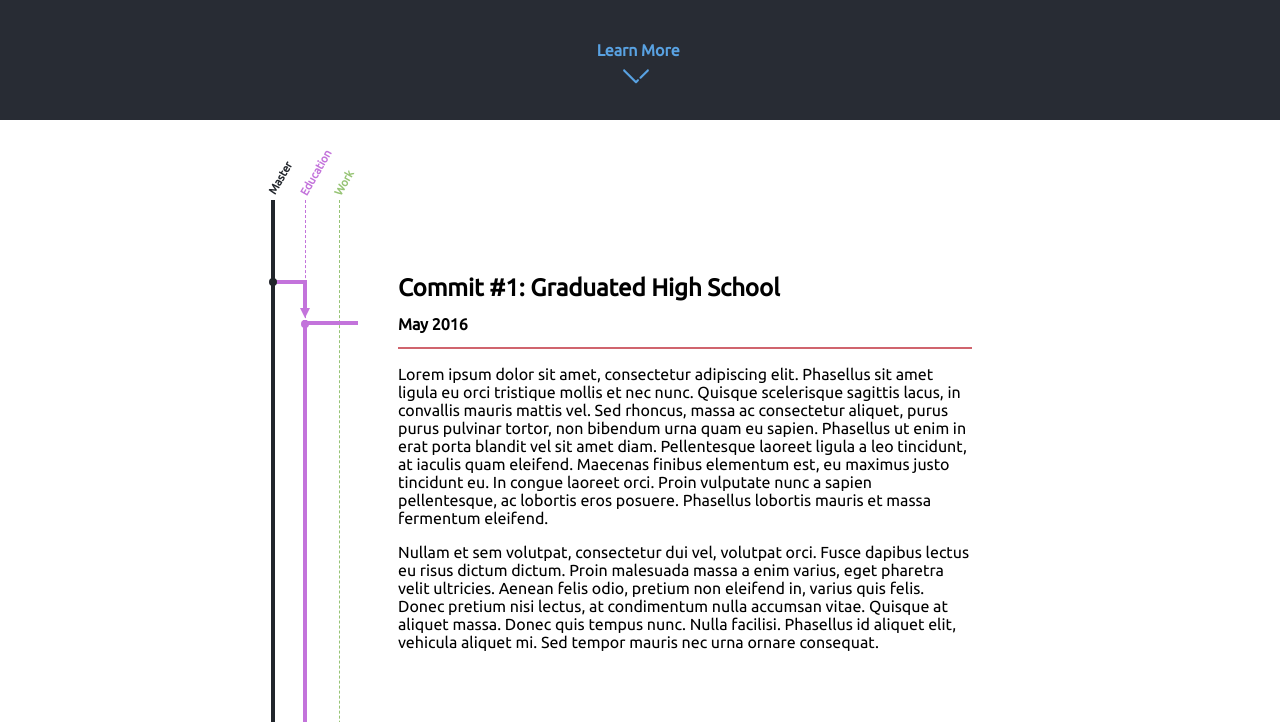
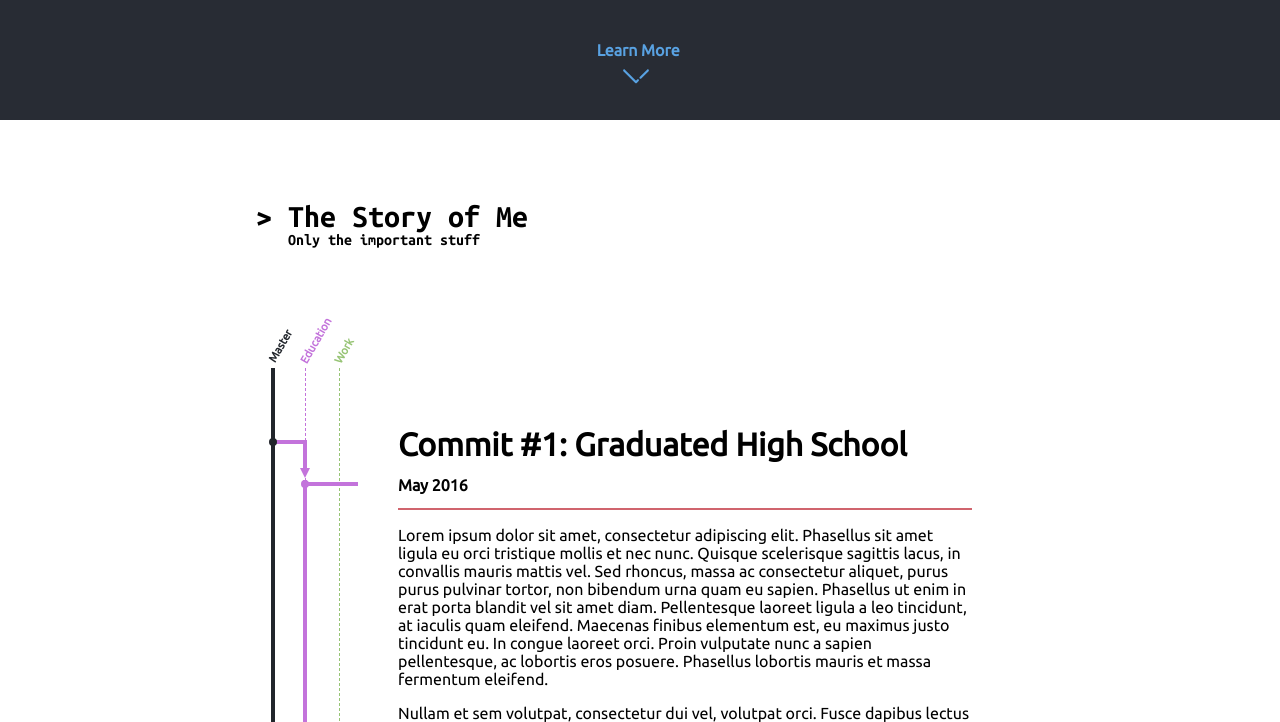
Before and after one commit to zachwood0s/PersonalSite, a plain HTML site: page index.html in a window 1280 px wide. Shown: the part 520-1242 px from the top of the page. Drawn offline with Linux system fonts and the light colour scheme.

Commit message:
Finished up some rendering issues with the timeline

```diff
--- a/css/main.scss
+++ b/css/main.scss
@@ -48,6 +48,31 @@ a{
     text-decoration: none;
 }
 section{
+
+    .title{
+        @extend %monospace;
+
+        h1{
+            margin-top:2.5em;
+        }
+        h3{
+            margin-bottom:2.5em;
+        }
+    }
+
+    h1{
+        font-size:2em;
+        margin-top:2em;
+        margin-bottom:0px;
+    }
+    h3{
+        font-size:1em;
+        margin-top:0px;
+        margin-left:32px;
+        margin-bottom:2em;
+    }
+
+
     min-height:200px;
     width:100%;
 
@@ -100,20 +125,28 @@ section{
             font-size:1.2em;
             margin-top:10px;
             margin-bottom:30px;
+            margin-left:0;
         }
     }
 
     .content{
+        display:flex;
         width:60%;
         margin-left:20%;
+        flex-flow: row wrap;
+        .title{
+            position:relative;
+            flex: 1 100%;
+        }
     }
 }
 
 .branch{
+
     position: relative;
-    float:left;
     margin:80px 15px;
-    height:200%;
+    padding-bottom:50px;
+    height:inherit;
     width:4px;
     box-sizing: border-box;
     &#work{
@@ -139,8 +172,9 @@ section{
 #commits{
     width:80%;
     margin-left:20px;
-    margin-top:100px;
-    float:left;
+    margin-top:40px;
+
+    padding-bottom:120px;
 }
 .commit{
     margin:20px;
@@ -169,7 +203,7 @@ section{
     &:after, &:before{
         content:"";
         position:absolute;
-        top:46px;
+        top:54px;
     }
     &:after{
         width:8px;
@@ -178,7 +212,7 @@ section{
     }
     &:before{
         width:4px;
-        height:calc(100% + 50px);
+        height:calc(100% + 90px);
     }
 
     &.work{
@@ -217,7 +251,7 @@ section{
         position:absolute;
         top:20px;
         width:4px;
-        height:calc(100% + 70px);
+        height:calc(100% + 100px);
 
         &.education{
             left:-95px;
@@ -241,12 +275,16 @@ section{
     border-top: 10px solid #f00;
 }
 .pull{
+    &:first-child{
+        margin-top:0;
+    }
     height:30px;
     border-style: solid solid none none;
     border-width: 4px;
     margin-left:-105px;
+    margin-top:-65px;
     position:relative;
-    top:60px;
+    top:112px;
 
     &:before{
         content:"";
@@ -282,7 +320,8 @@ section{
     border-width:4px;
     border-style: none none solid none;
     margin-left:-95px;
-    top:-28px;
+    margin-top:-60px;
+    top:40px;
     position:relative;
 
     &.education{
--- a/index.html
+++ b/index.html
@@ -15,6 +15,10 @@
 </section>
 <section id="#timeline">
 <div class="content">
+<div class="title">
+<h1>&gt; The Story of Me</h1>
+<h3>Only the important stuff</h3>
+</div>
 <div class="branch" id="master">
 <h3>Master</h3>
 </div>
@@ -42,6 +46,22 @@
 <p>Lorem ipsum dolor sit amet, consectetur adipiscing elit. Phasellus sit amet ligula eu orci tristique mollis et nec nunc. Quisque scelerisque sagittis lacus, in convallis mauris mattis vel. Sed rhoncus, massa ac consectetur aliquet, purus purus pulvinar tortor, non bibendum urna quam eu sapien. Phasellus ut enim in erat porta blandit vel sit amet diam. Pellentesque laoreet ligula a leo tincidunt, at iaculis quam eleifend. Maecenas finibus elementum est, eu maximus justo tincidunt eu. In congue laoreet orci. Proin vulputate nunc a sapien pellentesque, ac lobortis eros posuere. Phasellus lobortis mauris et massa fermentum eleifend.</p>
 <p>Nullam et sem volutpat, consectetur dui vel, volutpat orci. Fusce dapibus lectus eu risus dictum dictum. Proin malesuada massa a enim varius, eget pharetra velit ultricies. Aenean felis odio, pretium non eleifend in, varius quis felis. Donec pretium nisi lectus, at condimentum nulla accumsan vitae. Quisque at aliquet massa. Donec quis tempus nunc. Nulla facilisi. Phasellus id aliquet elit, vehicula aliquet mi. Sed tempor mauris nec urna ornare consequat.</p>
 </div>
+<div class="commit education">
+<div class="fill work"></div>
+<h1>Commit #1: Graduated High School</h1>
+<h2>May 2016</h2>
+<hr>
+<p>Lorem ipsum dolor sit amet, consectetur adipiscing elit. Phasellus sit amet ligula eu orci tristique mollis et nec nunc. Quisque scelerisque sagittis lacus, in convallis mauris mattis vel. Sed rhoncus, massa ac consectetur aliquet, purus purus pulvinar tortor, non bibendum urna quam eu sapien. Phasellus ut enim in erat porta blandit vel sit amet diam. Pellentesque laoreet ligula a leo tincidunt, at iaculis quam eleifend. Maecenas finibus elementum est, eu maximus justo tincidunt eu. In congue laoreet orci. Proin vulputate nunc a sapien pellentesque, ac lobortis eros posuere. Phasellus lobortis mauris et massa fermentum eleifend.</p>
+<p>Nullam et sem volutpat, consectetur dui vel, volutpat orci. Fusce dapibus lectus eu risus dictum dictum. Proin malesuada massa a enim varius, eget pharetra velit ultricies. Aenean felis odio, pretium non eleifend in, varius quis felis. Donec pretium nisi lectus, at condimentum nulla accumsan vitae. Quisque at aliquet massa. Donec quis tempus nunc. Nulla facilisi. Phasellus id aliquet elit, vehicula aliquet mi. Sed tempor mauris nec urna ornare consequat.</p>
+</div>
+<div class="commit work">
+<div class="fill education"></div>
+<h1>Commit #3: Started Job 2</h1>
+<h2>May 2016</h2>
+<hr>
+<p>Lorem ipsum dolor sit amet, consectetur adipiscing elit. Phasellus sit amet ligula eu orci tristique mollis et nec nunc. Quisque scelerisque sagittis lacus, in convallis mauris mattis vel. Sed rhoncus, massa ac consectetur aliquet, purus purus pulvinar tortor, non bibendum urna quam eu sapien. Phasellus ut enim in erat porta blandit vel sit amet diam. Pellentesque laoreet ligula a leo tincidunt, at iaculis quam eleifend. Maecenas finibus elementum est, eu maximus justo tincidunt eu. In congue laoreet orci. Proin vulputate nunc a sapien pellentesque, ac lobortis eros posuere. Phasellus lobortis mauris et massa fermentum eleifend.</p>
+<p>Nullam et sem volutpat, consectetur dui vel, volutpat orci. Fusce dapibus lectus eu risus dictum dictum. Proin malesuada massa a enim varius, eget pharetra velit ultricies. Aenean felis odio, pretium non eleifend in, varius quis felis. Donec pretium nisi lectus, at condimentum nulla accumsan vitae. Quisque at aliquet massa. Donec quis tempus nunc. Nulla facilisi. Phasellus id aliquet elit, vehicula aliquet mi. Sed tempor mauris nec urna ornare consequat.</p>
+</div>
 <div class="commit work final">
 <div class="fill education"></div>
 <h1>Commit #3: Started Job 2</h1>
```
Also changed, not shown: css/main.css, 1 other file.
